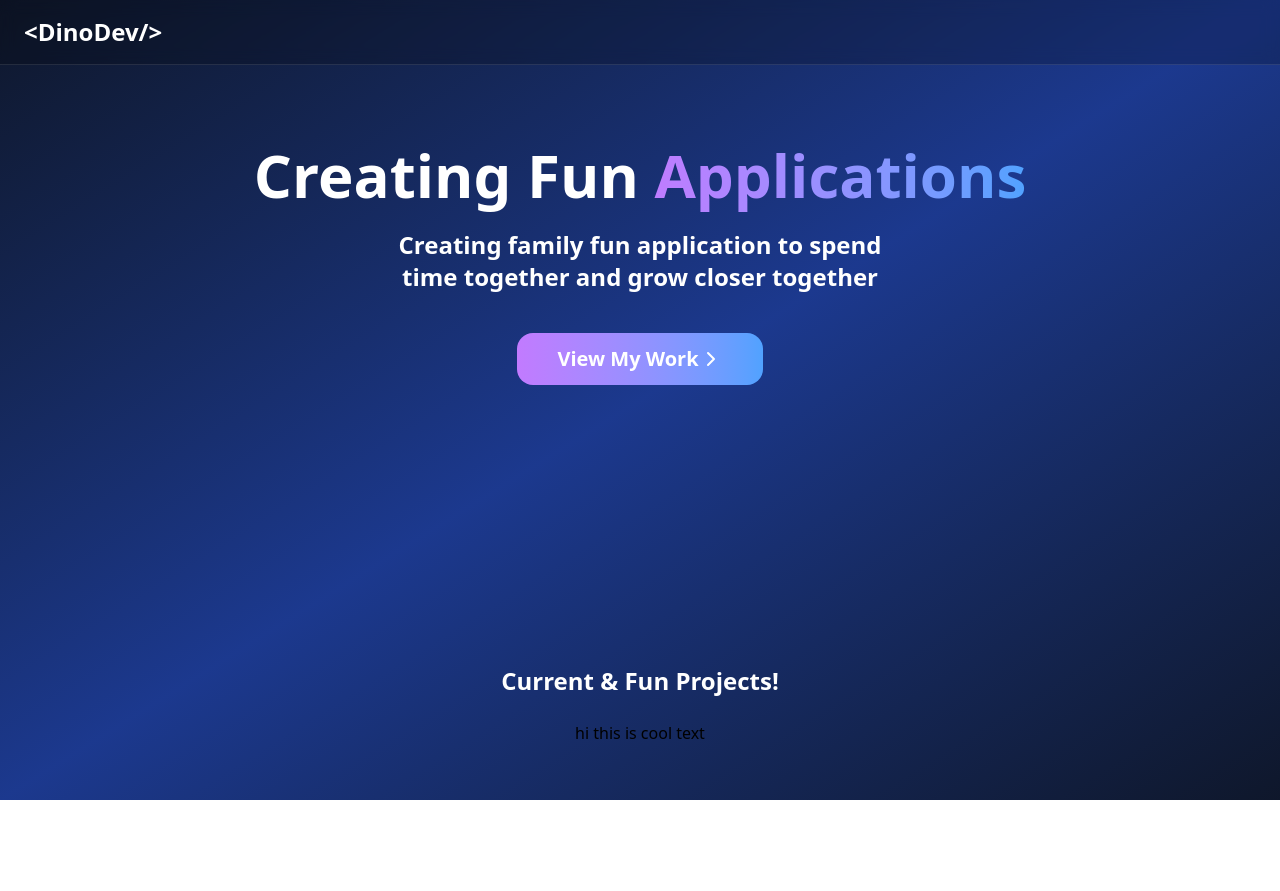
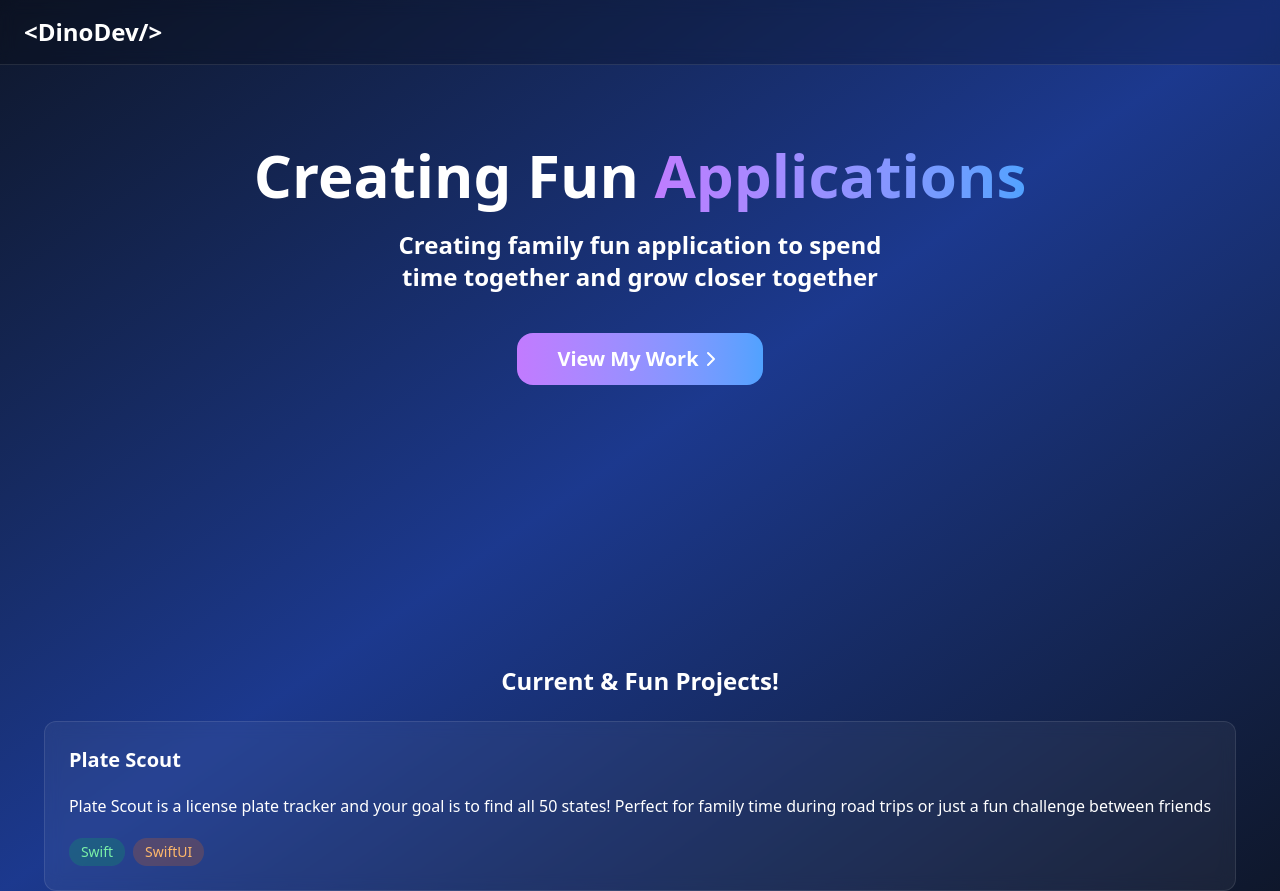
Before and after one commit to Mason-Dino/Dino-Dev, a Next.js app: page / in a window 1280 px wide. Before the commit the page ends 800 px from the top, so only its background shows below. Built offline with nearby package versions, Linux system fonts and the light colour scheme.

Commit message:
working on the project element for reuse

```diff
--- a/src/app/project.tsx
+++ b/src/app/project.tsx
@@ -2,16 +2,41 @@ interface ProjectProps {
     Name: string;
     Description: string;
     Frameworks: string[];
+    Icon: string;
 }
 
-export default function Project({Name, Description, Frameworks}: ProjectProps) {
+export default function Project({Name, Description, Frameworks, Icon}: ProjectProps) {
+    var DetailFramework: string[][] = [];
+
+    let IconContent;
+
     for (let i = 0; i < Frameworks.length; i ++) {
         console.log(Frameworks[i])
+
+        if (Frameworks[i] === "Swift") {
+            DetailFramework.push(["Swift", "bg-green-500/20 text-green-300 px-3 py-1 rounded-full text-sm w-fit"])
+        }
+
+        if (Frameworks[i] === "SwiftUI") {
+            DetailFramework.push(["SwiftUI", "bg-orange-500/20 text-orange-300 px-3 py-1 rounded-full text-sm w-fit"])
+        }
     }
 
+
+
     return (
-        <div className="">
-            hi this is cool text
+        <div className="h-auto bg-white/5 backdrop-blur-sm border border-white/10 rounded-xl p-6 hover:bg-white/10 transition-all">
+            <h1 className="text-xl font-bold text-white text-left mb-5">
+                {Name}
+            </h1>
+            <p className="text-white text-left mb-5">
+                {Description}
+            </p>
+            <div className="flex flex-row gap-2">
+                {DetailFramework.map((item, index) => (
+                    <div key={index} className={item[1]}>{item[0]}</div>
+                ))}
+            </div>
         </div>
     );
 }
```
